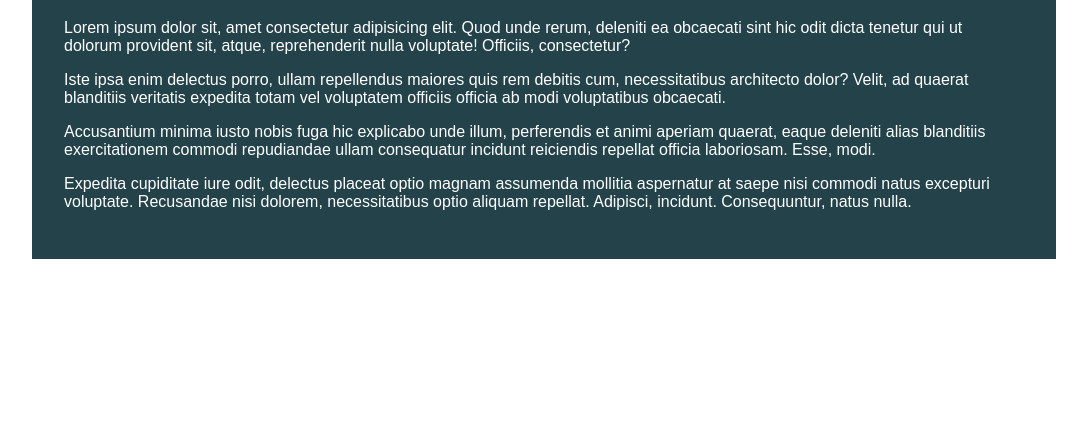
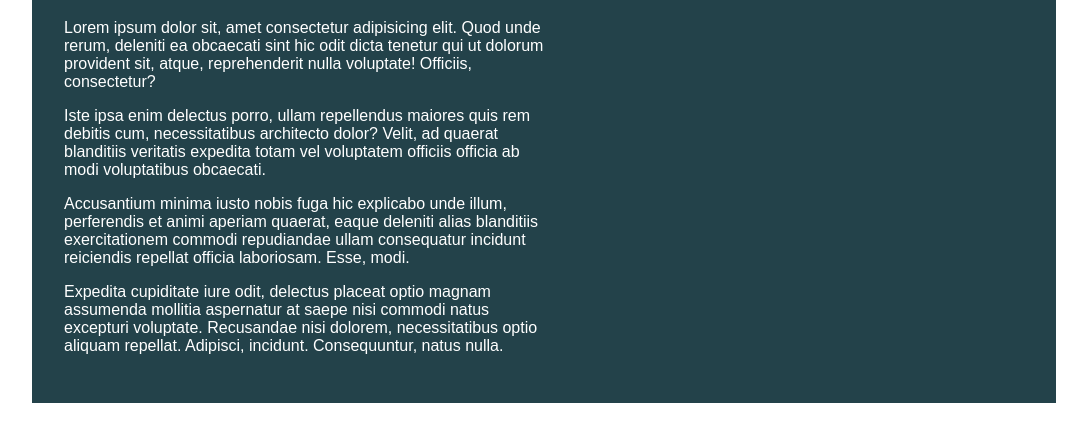
Before and after one commit to michaelamponsah/crl-css, a plain HTML site: page crl-01/index.html in a window 1280 px wide. Shown: the part 93-534 px from the top of the page, without its empty margins (96-1183 px from the left). Drawn offline with Linux system fonts and the light colour scheme.

Commit message:
Width fixes

```diff
--- a/crl-01/style.css
+++ b/crl-01/style.css
@@ -29,8 +29,8 @@ body {
   margin: 0 auto;
 
   padding: 2em;
-  min-height: 300px;
 }
 .intro-content{
-  min-width: 50%;
+  width: 50%;
+
 }
```
